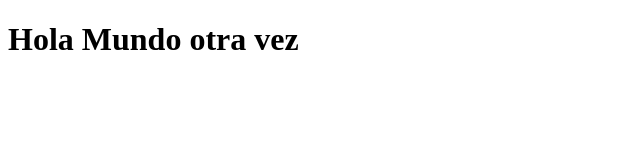
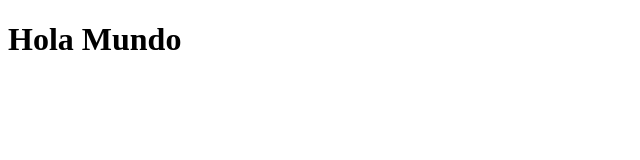
Before and after one commit to jafprofesor/nueva, a plain HTML site: page index.html in a window 1280 px wide. Shown: the whole page, without its empty margins (0-640 px from the left). Drawn offline with Linux system fonts and the light colour scheme.

Commit message:
Restaurar el saludo en el archivo index.html

```diff
--- a/index.html
+++ b/index.html
@@ -6,6 +6,6 @@
     <title>Primer archivo</title>
 </head>
 <body>
-    <h1>Hola Mundo otra vez</h1>
+    <h1>Hola Mundo</h1>
 </body>
 </html>
```
